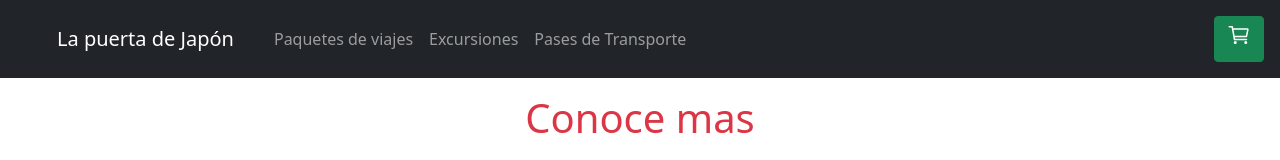
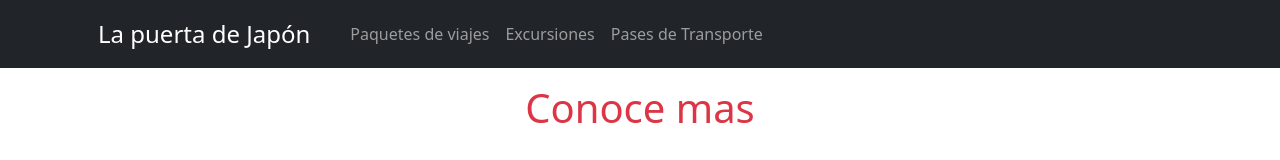
Before and after one commit to WalterJRomero/la-puerta-de-japon, a React (Create React App) app: page /item/10 in a window 1280 px wide. Shown: the top 160 px of the page. Built offline with nearby package versions, Linux system fonts and the light colour scheme.

Commit message:
desafio clase 11

```diff
--- a/src/components/Cart.jsx
+++ b/src/components/Cart.jsx
@@ -1,16 +1,19 @@
-import React, { useState } from 'react'
+import React  from 'react'
 import {useCartContext} from "../context/CartContext"
 import {Button, Card, Container,Nav} from "react-bootstrap"
 import {Link} from 'react-router-dom'
 import {cartEmptyImg} from '../utils/mock'
-import { IoClose } from "react-icons/io5";
+import {useState} from 'react'
+
 
 
 function Cart() {
 
-    const {cartList,clearCart,removeItem}= useCartContext()
+    const {cartList,total,clearCart,removeItem,totalPrice,totalQ}= useCartContext()
+    const cartLength = cartList.length
 
-    const cartLength = cartList.length
+    totalPrice();
+    totalQ();
 
     return (
         <>
@@ -18,32 +21,45 @@ function Cart() {
             {cartLength>0?
                 <Container fluid className='m-2 p-4'>
                     {cartList.map(item=>
-                        <Card className='m-2 p-3'key={item.cartItem.id} style={{ display:'flex' ,flexDirection:'row',  justifyContent:'space-around', alignItems:'center'}}>
-                            <Container style={{ display:'flex' ,flexDirection:'row',alignItems:'center'}}>
-                                <Card.Img variant="top" src={item.cartItem.pictureUrl} style={{ height: '5rem',width:'5rem'}} />
+                        <Card className='m-2 p-3'key={item.cartItem.id} style={{ display:'flex' ,flexDirection:'row', alignItems:'center'}}>
+                            <Container style={{ display:'flex' ,flexDirection:'row',alignItems:'center', justifyContent:'space-between'}}>
+                                <Card.Img variant="top" src={item.cartItem.pictureUrl} style={{ height: '4rem',width:'5.2rem'}} />
                                 <Card.Title style={{ paddingLeft:'1rem'}} >{item.cartItem.title}</Card.Title>
+                                <Button onClick={()=>removeItem(item.cartItem.id)} variant="danger">Eliminar</Button>
                             </Container>
 
                             <Container key={item.cartItem.id} style={{ display:'flex' ,flexDirection:'row',  justifyContent:'space-between', alignItems:'center'}}>
-                                <Card.Title>Cantidad: {item.quantity}</Card.Title>
-                                <Card.Title>u$s {item.cartItem.price*item.quantity}</Card.Title>
-                                <Button onClick={()=>removeItem(item.cartItem.id)} variant="danger">
-                                    <IoClose />
-                                </Button>
+                                <Container style={{ display:'flex' ,flexDirection:'row',  justifyContent:'center', alignItems:'center'}}>
+                                    <Card.Title className="m-1">Cantidad:</Card.Title>
+                                    <Button variant="secondary" onClick={()=>console.log('restaria')} className="m-1">-</Button>
+                                    <Card.Title className="m-1">{item.quantity}</Card.Title>
+                                    <Button variant="secondary" onClick={()=>console.log('sumaria')} className="m-1">+</Button>
+                                </Container>
+                                <Container style={{ display:'flex' ,flexDirection:'row',  justifyContent:'end', alignItems:'center'}}>
+                                    <Card.Title style={{fontSize:'1.5rem'}}  className="m-1">u$s</Card.Title>
+                                    <Card.Title style={{fontSize:'1.5rem'}}  className="m-1"> {item.cartItem.price*item.quantity}</Card.Title>
+                                </Container>
                             </Container>
                         </Card>
-
                     )}
-                    <Button onClick={clearCart} >Vacíar carrito de compra</Button>
+                    <Card className='m-2 p-3' style={{ display:'flex' ,flexDirection:'row',alignItems:'center', justifyContent:'end'}}>
+                        <Container style={{ display:'flex' ,flexDirection:'row',alignItems:'center', justifyContent:'end',marginRight:'0.5rem'}}>
+                            <Card.Title style={{ paddingLeft:'1rem'}} className="display-4 lead" size="sm">Precio Total: u$s {total} </Card.Title>
+                        </Container>
+                    </Card>
+                    <Card className='m-2 p-3' style={{ display:'flex' ,flexDirection:'row',justifyContent:'end'}}>
+                        <Button onClick={clearCart} className='btn-danger m-2'>Vacíar carrito</Button>
+                        <Button onClick={()=>console.log('compra realizada')} className='m-2' variant="success" style={{fontSize:'1.5rem'}}>Terminar Compra</Button>
+                    </Card>
                 </Container>
-            :
+                :
                 <Container fluid className="mt-5 p-5">
                     <Card style={{ height: '18rem' , justifyContent:'center', alignItems:'center'}}>
                         <Card.Img variant="top" src={cartEmptyImg} style={{ height: '10rem',width:'10rem'}}/>
                         <Card.Title className=" h2 display-4 text-muted lead">Aún no tenes productos en tu carrito</Card.Title>
                         <Nav.Link as={Link} to="/">Acá podes ver todos los productos que tenemos para vos</Nav.Link>
                     </Card>
-            </Container>
+                </Container>
             }
         </>
     )
--- a/src/components/CartWidget.jsx
+++ b/src/components/CartWidget.jsx
@@ -1,12 +1,22 @@
 import Button from 'react-bootstrap/Button'
+import Badge from 'react-bootstrap/Badge'
 import { IoCartOutline } from "react-icons/io5";
+import {useCartContext} from "../context/CartContext"
 
 function CartWidget() {
 
+    const {quantity,totalQ}= useCartContext()
+
+    totalQ();
+
     return (
         <>
-            <Button variant="success" >
-                <IoCartOutline className='h4'/>
+            <Button variant="secondary">
+                    <IoCartOutline className='h4'/>
+                <Badge bg="primary">
+                    {quantity}
+                </Badge>
+                <span className="visually-hidden"></span>
             </Button>
         </>
     )
--- a/src/components/ItemCount.jsx
+++ b/src/components/ItemCount.jsx
@@ -6,37 +6,39 @@ import {Link} from "react-router-dom"
 
 function ItemCount({stock, initial, onAdd}) {
 
-    const [contador,setContador]= useState(initial)
+    const [count,setCount]= useState(initial)
     const [btnAdd,setBtnAdd] = useState(true)
+    const [stockItems,setStockItems] =useState(stock)
 
     function addCount() {
-        if (contador<stock){
-            setContador(contador+1)
+        if (count<stock){
+            setCount(count+1)
         }
     }
 
     function remCount(){
-        if (contador>1){
-            setContador(contador-1)
+        if (count>1){
+            setCount(count-1)
         }
     }
 
-    const agregarCarrito=()=>{
-        onAdd(contador)
+    const addItem=()=>{
+        onAdd(count)
         setBtnAdd(false)
+        setStockItems(stockItems-count)
 
     }
 
     return (
         <>
             <Card.Body>
-                <Card.Text className="fw-bold">Cantidad:{contador}</Card.Text>
-                <Card.Text className="text-secondary">Unidades disponibles: {stock}</Card.Text>
+                <Card.Text className="fw-bold">Cantidad:{count}</Card.Text>
+                <Card.Text className="text-secondary">Unidades disponibles: {stockItems}</Card.Text>
                 <ButtonGroup aria-label="Basic example">
                     {btnAdd?
                         <>
                             <Button variant="secondary" onClick={remCount}>-</Button>
-                            <Button variant="secondary" onClick={agregarCarrito}>Agregar al carrito</Button>
+                            <Button variant="secondary" onClick={addItem}>Agregar al carrito</Button>
                             <Button variant="secondary" onClick={addCount}>+</Button>
                         </>
                         :
--- a/src/components/ItemDetail.jsx
+++ b/src/components/ItemDetail.jsx
@@ -4,10 +4,13 @@ import { useCartContext } from "../context/CartContext"
 
 function ItemDetail({item}) {
 
-    const {addToCart} = useCartContext()
+    const {addToCart,setItemsCart,isInCart} = useCartContext()
+
 
     const onAdd =(cant)=>{
         addToCart({cartItem:item,quantity:cant})
+        console.log(isInCart(item.id))
+        // setStock(stock)
     }
 
 
--- a/src/components/NavBar.jsx
+++ b/src/components/NavBar.jsx
@@ -3,15 +3,19 @@ import Container from 'react-bootstrap/Container'
 import Nav from 'react-bootstrap/Nav'
 import CartWidget from './CartWidget'
 import {Link} from 'react-router-dom'
+import {useCartContext} from "../context/CartContext"
 
 function NavBar(){
+
+    const {cartList}= useCartContext()
+    const cartLength = cartList.length
 
     return (
         <>
             <Navbar bg="dark" variant="dark" expand="lg" className="d-flex justify-content-end">
                 <Container>
                     <Nav.Link as={Link} to="/">
-                        <Navbar.Brand>La puerta de Japón</Navbar.Brand>
+                        <Navbar.Brand style={{fontSize:'1.5rem'}}>La puerta de Japón</Navbar.Brand>
                     </Nav.Link>
                     <Navbar.Toggle aria-controls="basic-navbar-nav" />
                     <Navbar.Collapse id="basic-navbar-nav">
@@ -24,9 +28,15 @@ function NavBar(){
                         </Nav>
                     </Navbar.Collapse>
                 </Container>
-                <Nav.Link as={Link} to= "/cart" >
-                    <CartWidget />
-                </Nav.Link>
+                {cartLength>0?
+                    <Nav.Link as={Link} to= "/cart" >
+                        <CartWidget />
+                    </Nav.Link>
+                    :
+                    <>
+                    </>
+                }
+
             </Navbar>
         </>
     )
--- a/src/context/CartContext.jsx
+++ b/src/context/CartContext.jsx
@@ -7,6 +7,8 @@ export const useCartContext = () => useContext(cartContext)
 export default function CartContextProvider({children}){
 
     const [cartList,setCartList] = useState([])
+    const [total,setTotal] = useState(0)
+    const [quantity,setQuantity] = useState(0)
 
     function addToCart({cartItem,quantity}){
 
@@ -22,8 +24,10 @@ export default function CartContextProvider({children}){
     }
 
     function clearCart(){
+
         setCartList([])
-
+        setTotal(0)
+        setQuantity(0)
     }
 
     function removeItem(id){
@@ -33,12 +37,59 @@ export default function CartContextProvider({children}){
         setCartList(itemFind)
     }
 
+
+    function totalPrice(){
+
+        let acum=0
+        if (cartList.length>0){
+
+            cartList.forEach(item=>{
+                acum = item.quantity*item.cartItem.price+acum
+            })
+            setTotal(acum)
+        }
+    }
+
+    function totalQ(){
+
+        let acum=0
+        if (cartList.length>0){
+
+            cartList.forEach(item=>{
+                acum = item.quantity+acum
+            })
+            setQuantity(acum)
+        }
+    }
+
+    function isInCart(id){
+
+        let itemFindIndex = []
+        itemFindIndex = cartList.findIndex(itemToAdd=>id === itemToAdd.cartItem.id);
+        if (itemFindIndex === -1){
+            return false
+        } else
+            return true
+
+    }
+
+    function setItemsCart(){
+
+
+    }
+
     return (
         <cartContext.Provider value={{
             cartList,
+            total,
+            quantity,
             addToCart,
             clearCart,
-            removeItem
+            removeItem,
+            totalPrice,
+            totalQ,
+            isInCart,
+            setItemsCart
         }}>
             {children}
         </cartContext.Provider>
--- a/src/utils/mock.js
+++ b/src/utils/mock.js
@@ -4,7 +4,7 @@ const datos = [
         title:'Tokyo 10 días',
         shortDescription:'Visita Tokyo, la capital del sol naciente',
         longDescription:'Tokio, un megacentro empresarial y cultural en el que viven decenas de millones de personas, es también la encrucijada donde los japoneses interactúan con ciudadanos de todo el mundo. A los medios les encanta centrarse en la vibrante moda de Harajuku, los restaurantes de robots, los maid cafes y los apasionados superfans, conocidos como otaku. Además de la vertiginosa innovación de la ciudad de Tokio, la metrópolis está igualmente dedicada a la conservación de la tradición con sus jardines, santuarios y templos históricos.',
-        price:'1050',
+        price:1050,
         pictureUrl:'https://i.postimg.cc/zGWgfZ9F/ciudades-tokyo1.jpg'},
 
     {   id:2,
@@ -12,7 +12,7 @@ const datos = [
         title:'Tokyo 15 días',
         shortDescription:'Visita Tokyo, la capital del sol naciente',
         longDescription:'Tokio, un megacentro empresarial y cultural en el que viven decenas de millones de personas, es también la encrucijada donde los japoneses interactúan con ciudadanos de todo el mundo. A los medios les encanta centrarse en la vibrante moda de Harajuku, los restaurantes de robots, los maid cafes y los apasionados superfans, conocidos como otaku. Además de la vertiginosa innovación de la ciudad de Tokio, la metrópolis está igualmente dedicada a la conservación de la tradición con sus jardines, santuarios y templos históricos.',
-        price:'1550',
+        price:1550,
         pictureUrl:'https://i.postimg.cc/7ZBFyWGK/ciudades-tokyo2.jpg'},
 
     {   id:3,
@@ -20,7 +20,7 @@ const datos = [
         title:'Tokyo 20 días',
         shortDescription:'Visita Tokyo, la capital del sol naciente',
         longDescription:'Tokio, un megacentro empresarial y cultural en el que viven decenas de millones de personas, es también la encrucijada donde los japoneses interactúan con ciudadanos de todo el mundo. A los medios les encanta centrarse en la vibrante moda de Harajuku, los restaurantes de robots, los maid cafes y los apasionados superfans, conocidos como otaku. Además de la vertiginosa innovación de la ciudad de Tokio, la metrópolis está igualmente dedicada a la conservación de la tradición con sus jardines, santuarios y templos históricos.',
-        price:'2050',
+        price:2050,
         pictureUrl:'https://i.postimg.cc/jjLGq4yt/ciudades-tokyo3.jpg'},
 
     {   id:4,
@@ -28,7 +28,7 @@ const datos = [
         title:'Tokyo y Kyoto 10 días',
         shortDescription:'Recorre la antigua y la nueva capital de Japón',
         longDescription:'La ciudad de Kioto atrae a millones de visitantes, tanto locales como internacionales, deseosos de descubrir la tradicional cultura japonesa. Templos y santuarios, como los de Kiyomizu-dera o Kinkakuji, y los cercanos bosques de bambú de Arashiyama, suscitan el interés de multitud de turistas. Alójate en un ryokan pintoresco, date un baño en un onsen rejuvenecedor y admira el cambio de las estaciones con los cerezos en flor y el follaje brillante. Lo mejor de todo es que tardarás muy poco en llegar a la magia de Kioto en tren bala desde Tokio. Más allá de la ciudad, la prefectura de Kioto esconde innumerables tesoros rurales. Amanohashidate, en el norte de la prefectura, se ha considerado durante mucho tiempo uno de los tres paisajes más espectaculares de Japón. Miyama, caracterizada por su circundante paisaje montañoso, es una de las pocas ciudades del país en las que aún pueden apreciarse granjas con techos de paja, muchas de las cuales continúan habitadas. Disfruta de deliciosas verduras locales y el famoso té verde cultivado en Uji.',
-        price:'1254',
+        price:1254,
         pictureUrl:'https://i.postimg.cc/130Fp99j/ciudades-kyoto1.jpg'},
 
     {   id:5,
@@ -36,7 +36,7 @@ const datos = [
         title:'Tokyo y Kyoto 15 días',
         longDescription:'La ciudad de Kioto atrae a millones de visitantes, tanto locales como internacionales, deseosos de descubrir la tradicional cultura japonesa. Templos y santuarios, como los de Kiyomizu-dera o Kinkakuji, y los cercanos bosques de bambú de Arashiyama, suscitan el interés de multitud de turistas. Alójate en un ryokan pintoresco, date un baño en un onsen rejuvenecedor y admira el cambio de las estaciones con los cerezos en flor y el follaje brillante. Lo mejor de todo es que tardarás muy poco en llegar a la magia de Kioto en tren bala desde Tokio. Más allá de la ciudad, la prefectura de Kioto esconde innumerables tesoros rurales. Amanohashidate, en el norte de la prefectura, se ha considerado durante mucho tiempo uno de los tres paisajes más espectaculares de Japón. Miyama, caracterizada por su circundante paisaje montañoso, es una de las pocas ciudades del país en las que aún pueden apreciarse granjas con techos de paja, muchas de las cuales continúan habitadas. Disfruta de deliciosas verduras locales y el famoso té verde cultivado en Uji.',
         shortDescription:'Recorre la antigua y la nueva capital de Japón',
-        price:'1754',
+        price:1754,
         pictureUrl:'https://i.postimg.cc/FRS83FP6/ciudades-kyoto2.jpg'},
 
     {   id:6,
@@ -44,7 +44,7 @@ const datos = [
         title:'Tokyo y Kyoto 20 días',
         longDescription:'La ciudad de Kioto atrae a millones de visitantes, tanto locales como internacionales, deseosos de descubrir la tradicional cultura japonesa. Templos y santuarios, como los de Kiyomizu-dera o Kinkakuji, y los cercanos bosques de bambú de Arashiyama, suscitan el interés de multitud de turistas. Alójate en un ryokan pintoresco, date un baño en un onsen rejuvenecedor y admira el cambio de las estaciones con los cerezos en flor y el follaje brillante. Lo mejor de todo es que tardarás muy poco en llegar a la magia de Kioto en tren bala desde Tokio. Más allá de la ciudad, la prefectura de Kioto esconde innumerables tesoros rurales. Amanohashidate, en el norte de la prefectura, se ha considerado durante mucho tiempo uno de los tres paisajes más espectaculares de Japón. Miyama, caracterizada por su circundante paisaje montañoso, es una de las pocas ciudades del país en las que aún pueden apreciarse granjas con techos de paja, muchas de las cuales continúan habitadas. Disfruta de deliciosas verduras locales y el famoso té verde cultivado en Uji.',
         shortDescription:'Recorre la antigua y la nueva capital de Japón',
-        price:'2254',
+        price:2254,
         pictureUrl:'https://i.postimg.cc/6p6kgX37/ciudades-kyoto3.jpg'},
 
     {   id:7,
@@ -52,7 +52,7 @@ const datos = [
         title:'Tokyo, Kyoto y Nara 10 días',
         shortDescription:'Conoce los centros turisticos mas importantes de Japón',
         longDescription:'Desde Osaka y Kioto se puede llegar fácilmente a Nara, corazón político y religioso del Japón ancestral, que cuenta con algunos de los santuarios y templos sagrados más antiguos del país. En muchos de estos enclaves se han cultivado jardines de flores que realzan el entorno. El parque de Nara es famoso por sus ciervos domesticados que merodean libremente y está situado junto al templo Todaiji, que alberga la estatua de bronce de Buda más grande del mundo. En el monte Yoshino, Patrimonio Mundial y encrucijada de importantes rutas de peregrinaje, se observa la belleza de los cerezos en flor durante la temporada de primavera.',
-        price:'1276',
+        price:1276,
         pictureUrl:'https://i.postimg.cc/mZXCC3H0/ciudades-nara1.jpg'},
 
     {   id:8,
@@ -60,7 +60,7 @@ const datos = [
         title:'Tokyo, Kyoto y Nara 15 días',
         shortDescription:'Conoce los centros turisticos mas importantes de Japón',
         longDescription:'Desde Osaka y Kioto se puede llegar fácilmente a Nara, corazón político y religioso del Japón ancestral, que cuenta con algunos de los santuarios y templos sagrados más antiguos del país. En muchos de estos enclaves se han cultivado jardines de flores que realzan el entorno. El parque de Nara es famoso por sus ciervos domesticados que merodean libremente y está situado junto al templo Todaiji, que alberga la estatua de bronce de Buda más grande del mundo. En el monte Yoshino, Patrimonio Mundial y encrucijada de importantes rutas de peregrinaje, se observa la belleza de los cerezos en flor durante la temporada de primavera.',
-        price:'1776',
+        price:1776,
         pictureUrl:'https://i.postimg.cc/pr6jvxv2/ciudades-nara2.jpg'},
 
     {   id:9,
@@ -68,7 +68,7 @@ const datos = [
         title:'Tokyo, Kyoto y Nara 20 días',
         shortDescription:'Conoce los centros turisticos mas importantes de Japón',
         longDescription:'Desde Osaka y Kioto se puede llegar fácilmente a Nara, corazón político y religioso del Japón ancestral, que cuenta con algunos de los santuarios y templos sagrados más antiguos del país. En muchos de estos enclaves se han cultivado jardines de flores que realzan el entorno. El parque de Nara es famoso por sus ciervos domesticados que merodean libremente y está situado junto al templo Todaiji, que alberga la estatua de bronce de Buda más grande del mundo. En el monte Yoshino, Patrimonio Mundial y encrucijada de importantes rutas de peregrinaje, se observa la belleza de los cerezos en flor durante la temporada de primavera.',
-        price:'2276',
+        price:2276,
         pictureUrl:'https://i.postimg.cc/XJDtp2JK/ciervosnara.jpg'},
 
     {   id:10,
@@ -76,7 +76,7 @@ const datos = [
         title:'Standard Jr Pass 7 dias',
         shortDescription:'Viaja por todo Japón con un unico pase',
         longDescription:'El Japan Rail Pass (también conocido como JR Pass) es un billete multi-uso con descuento válido para viajeros en todos los trenes nacionales JR en Japón, incluyendo los trenes bala Shinkansen y el Narita Express. Puedes elegir entre periodos de validez de 7, 14 o 21 días consecutivos y entre estándar y Green Pass (1ª clase).',
-        price:'287',
+        price:287,
         pictureUrl:'https://i.postimg.cc/nrgxWLG8/JRPass.jpg'},
 
     {   id:11,
@@ -84,7 +84,7 @@ const datos = [
         title:'Standard Jr Pass 14 dias',
         shortDescription:'Viaja por todo Japón con un unico pase',
         longDescription:'El Japan Rail Pass (también conocido como JR Pass) es un billete multi-uso con descuento válido para viajeros en todos los trenes nacionales JR en Japón, incluyendo los trenes bala Shinkansen y el Narita Express. Puedes elegir entre periodos de validez de 7, 14 o 21 días consecutivos y entre estándar y Green Pass (1ª clase).',
-        price:'456',
+        price:456,
         pictureUrl:'https://i.postimg.cc/nrgxWLG8/JRPass.jpg'},
 
     {   id:12,
@@ -92,7 +92,7 @@ const datos = [
         title:'Standard Jr Pass 21 dias',
         shortDescription:'Viaja por todo Japón con un unico pase',
         longDescription:'El Japan Rail Pass (también conocido como JR Pass) es un billete multi-uso con descuento válido para viajeros en todos los trenes nacionales JR en Japón, incluyendo los trenes bala Shinkansen y el Narita Express. Puedes elegir entre periodos de validez de 7, 14 o 21 días consecutivos y entre estándar y Green Pass (1ª clase).',
-        price:'583',
+        price:583,
         pictureUrl:'https://i.postimg.cc/nrgxWLG8/JRPass.jpg'},
 
     {   id:13,
@@ -100,7 +100,7 @@ const datos = [
         title:'Monte Fuji',
         shortDescription:'Descubri el monte mas importante de Japón',
         longDescription:'Nos reuniremos en la salida oeste de la estación Shinjuku. Viajaremos en autobús hasta la quinta estación del monte Fuji, donde queda su fastuoso mirador. En el lugar podrás degustar un almuerzo tipo picnic. Luego de avistar el hermoso paraje, tomaremos 20 minutos para descansar en la parada de carretera Mici-no-Eki (área de descanso), donde podrás adquirir productos en sus outles. Nos reuniremos nuevamente para observar el esplendor de las flores sobre todo en primavera en el parque Oishi ubicado a la orilla norte del lago Kawaguchi, y si la buena fortuna nos favorece y el día está despejado podremos ver el reflejo del monte Fuji en sus cristalinas aguas. Continuaremos la excursión en Oshino Hakkai: un atractivo pueblo tradicional agrícola con construcciones representativas de la zona, desde donde contemplarás el monte Fuji. ',
-        price:'400',
+        price:400,
         pictureUrl:'https://i.postimg.cc/J0cgN4Yc/mountfuji.jpg'},
 
     {   id:14,
@@ -108,7 +108,7 @@ const datos = [
         title:'Gotemba Outlets',
         shortDescription:'Disfruta de comprar en el mejor outlet de Japón',
         longDescription:'En Gotemba Premium Outlets, dispondrás de 3 horas y media en el lugar para caminar por sus más de 100 establecimientos comerciales.',
-        price:'200',
+        price:200,
         pictureUrl:'https://i.postimg.cc/90m3N77N/gotemba1.jpg'},
 
     {   id:15,
@@ -116,7 +116,7 @@ const datos = [
         title:'Gran Buda de Kamakura',
         shortDescription:'Preparate para conocer este increible lugar',
         longDescription:'Kamakura es una típica excursión de día desde Tokio, aunque con la gran cantidad de templos y santuarios que hay, además de rutas de senderismo y opciones de relax, bien podríamos quedarnos 2 días perfectamente, especialmente si nos gusta hacer rutas de senderismo o actividades de playa como surf. De todas formas, lo habitual es ir un único día para intentar ver los templos más importantes y populares. Por otro lado, si vamos en verano, la ciudad tiene también buenas playas y está conectado con el precioso tren Enoden con la vecina Enoshima, otro popular lugar para disfrutar de la playa y del mar. En este caso, podríamos considerar añadir un día más a nuestra estancia y así disfrutar del mar de Kamakura.',
-        price:'100',
+        price:100,
         pictureUrl:'https://i.postimg.cc/4NnNLMVG/kamakura.jpg'},
     ];
 
```
